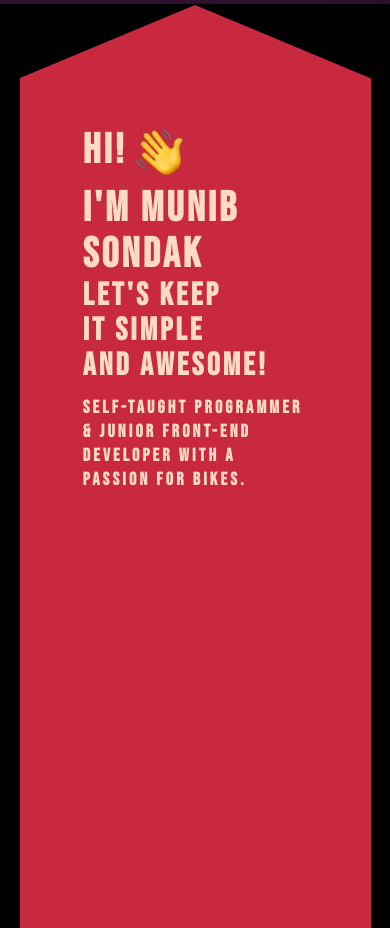
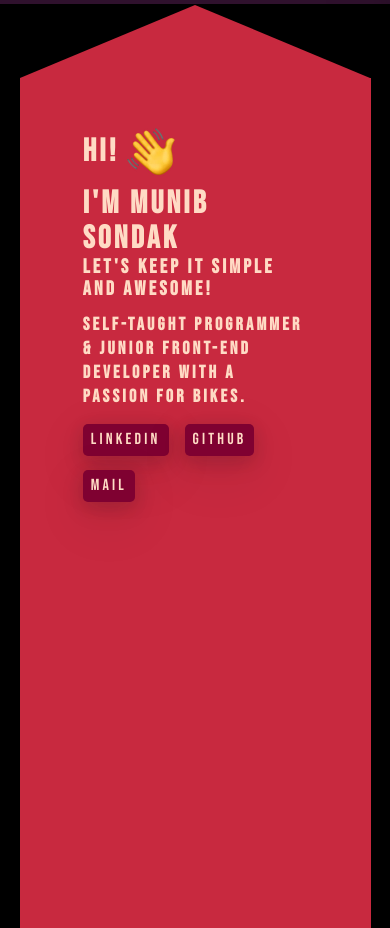
Before and after one commit to Munib36/folio, a React (Vite) app: page / in a window 390 px wide. Shown: the part 840-1768 px from the top of the page. Built offline with nearby package versions, Linux system fonts and the light colour scheme.

Commit message:
finished about me i think

```diff
--- a/index.html
+++ b/index.html
@@ -24,9 +24,9 @@
       </label>
       <a href="#" class="nav__title hover">Munib</a>
       <ul class="nav__list-container">
-        <li><a class="nav__list--a hover" href="#">About</a></li>
-        <li><a class="nav__list--a hover" href="#">Projects</a></li>
-        <li><a class="nav__list--a hover" href="#">Contacts</a></li>
+        <li><a class="nav__list--a hover" href="#about">About</a></li>
+        <li><a class="nav__list--a hover" href="#projects">Projects</a></li>
+        <li><a class="nav__list--a hover" href="#contacts">Contacts</a></li>
       </ul>
     </nav>
 
--- a/src/components/about.jsx
+++ b/src/components/about.jsx
@@ -3,11 +3,16 @@ import image from "/waving-hand.jpg"
 export default function About(){
 
     return(
-        <div className="about">
+        <div className="about" id="about">
             <div className="about__hi"><h1>Hi!</h1> <img src={image} /></div>
             <h1>I'm Munib Sondak</h1>
             <h2>Let's keep it simple and awesome!</h2>
             <h3>Self-taught Programmer & Junior Front-End Developer with a passion for bikes.</h3>
+            <div className="about__buttons-container">
+                <button className="about__buttons--buttons">LinkedIn</button>
+                <button className="about__buttons--buttons">Github</button>
+                <button className="about__buttons--buttons">Mail</button>
+            </div>
         </div>
     )
 }
--- a/src/react-comp-css/about.css
+++ b/src/react-comp-css/about.css
@@ -36,3 +36,46 @@
     font-size: 18px;
     display: inline;
 }
+
+
+.about__buttons-container{
+    justify-items: center;
+}
+
+.about__buttons--buttons{
+    padding: 4px 8px;
+    border: none;
+    border-radius: 5px;
+    background-color: var(--quadrary-color);
+    box-shadow: rgba(17, 17, 26, 0.1) 0px 4px 16px, rgba(17, 17, 26, 0.1) 0px 8px 24px, rgba(17, 17, 26, 0.1) 0px 16px 56px;
+    cursor: pointer;
+    color: var(--light-color);
+    transition: 0.25s;
+    margin-right: 1em;
+    margin-top: 14px;
+}
+.about__buttons--buttons:hover{
+    box-shadow: 0 0.5em 0.5em -0.4em var(--light-color);
+    transform: translateY(-0.25em);
+}
+.about__buttons--buttons:active{
+    transition: 0s;
+    background-color: var(--thirdary-color);
+}
+
+
+@media (max-width: 1000px){
+    .about__hi h1{
+        font-size: 32px;
+    }
+    .about h1{
+        font-size: 32px;
+    }
+    .about h2{
+        font-size: 20px;
+    }
+    .about h3{
+        font-size: 18px;
+    }
+
+}
```
